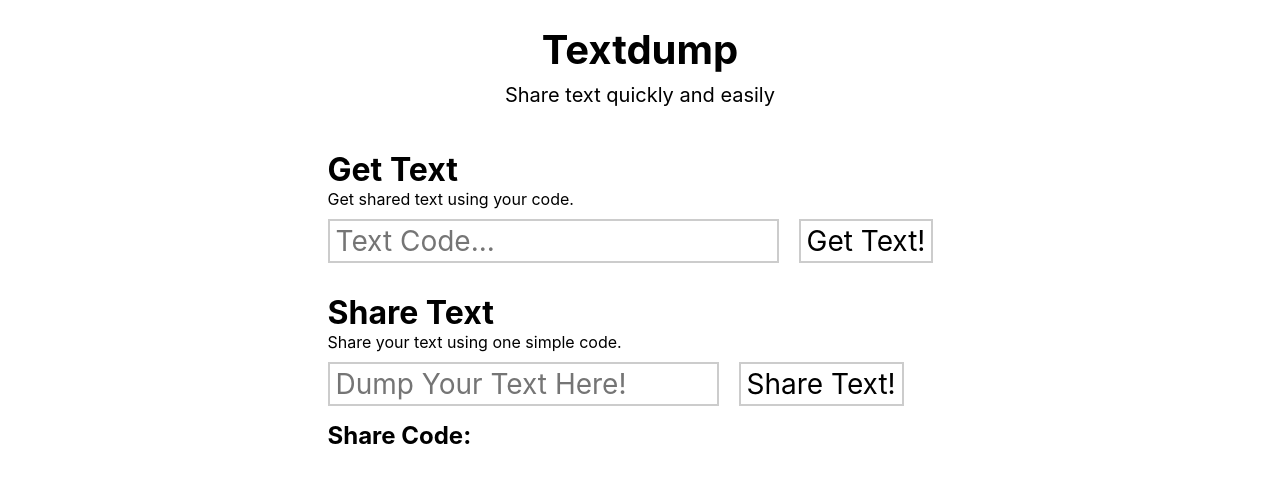
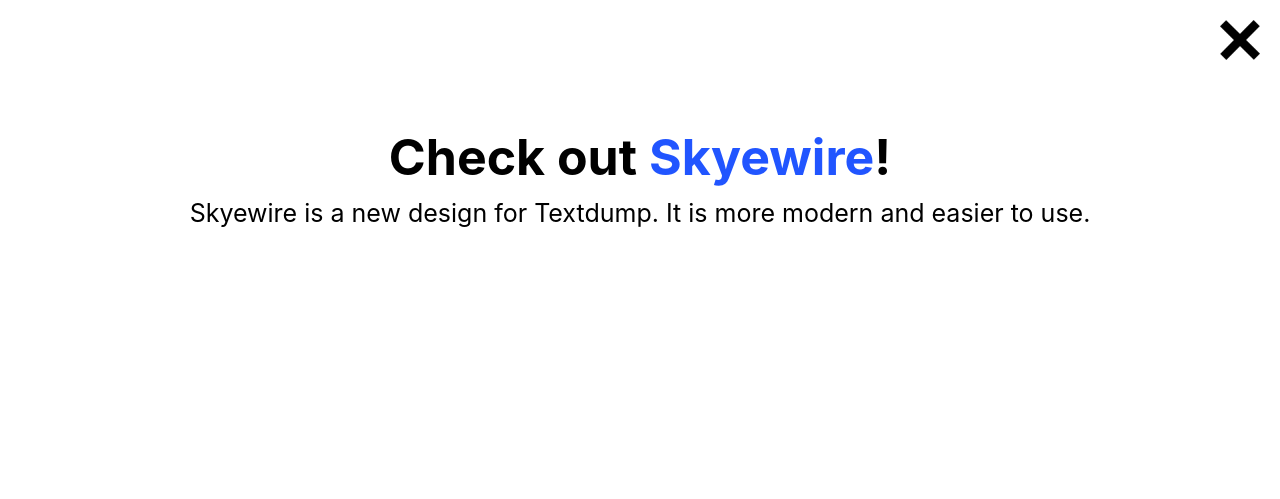
Before and after one commit to gaberomualdo/textdump, a plain HTML site: page index.html in a window 1280 px wide. Drawn offline with Linux system fonts and the light colour scheme; no server answers.

Commit message:
added skyewire alert modal

```diff
--- a/index.html
+++ b/index.html
@@ -89,9 +89,57 @@ div#container div p#sharedText {
 	margin-top: 0.75rem;
 }
 
+.modal {
+	width: 100%;
+	height: 100vh;
+	position: absolute;
+	left: 0;
+	top: 0;
+	background-color: white;
+	text-align: center;
+}
+.modal h1 {
+	padding-top: 5vh;
+	font-size: 50px;
+	line-height: 1.5;
+	clear: both;
+}
+.modal a {
+	color: #2155ff;
+	text-decoration: none;
+}
+.modal a:hover{
+	text-decoration: underline;
+	color: #2100ff;
+}
+
+.modal p {
+	font-size: 25px;
+	line-height: 1.5;
+}
+.modal button {
+	height: 10vh;
+	width: 10vh;
+	float: right;
+	border: none;
+	background-color: white;
+	background-image: url(close.png);
+	background-size: 5vh;
+	background-position: center;
+	background-repeat: no-repeat;
+	cursor: pointer;
+}
+.modal button:hover{
+	background-color: #ddd;
+}
 </style>
 
 <body>
+	<div class="modal">
+		<button onclick='this.parentElement.outerHTML = "";'></button>
+		<h1>Check out <a href="https://driftsoft.github.io/skyewire">Skyewire</a>!</h1>
+		<p>Skyewire is a new design for Textdump. It is more modern and easier to use.</p>
+	</div>
 	<div id="container">
 		<header>
 			<h1>Textdump</h1>
```
Also changed, not shown: close.png (added).
